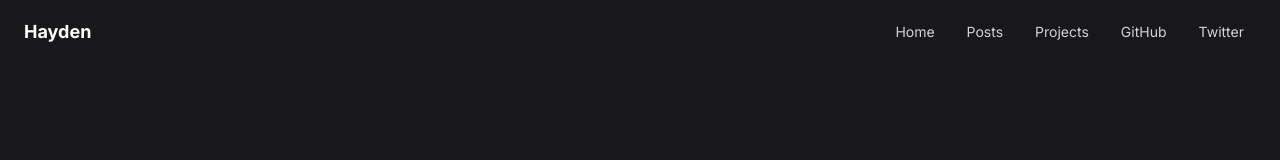
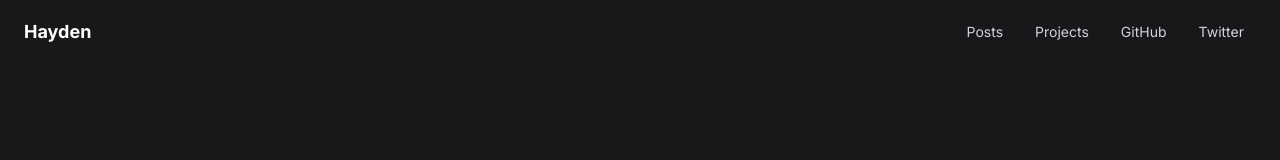
Before and after one commit to hbjydev/web, a Vue app: page / in a window 1280 px wide. Shown: the top 160 px of the page. Built offline with nearby package versions, Linux system fonts and the light colour scheme.

Commit message:
fix: remove unnecessary home button

```diff
--- a/src/components/Navbar.vue
+++ b/src/components/Navbar.vue
@@ -49,7 +49,6 @@ const open = ref(false);
 const hasScrolled = ref(false);
 
 const menuItems = [
-    { label: 'Home', link: '/' },
     { label: 'Posts', link: '/posts' },
     { label: 'Projects', link: '/projects' },
     { label: 'GitHub', link: 'https://github.com/hbjydev' },
```
